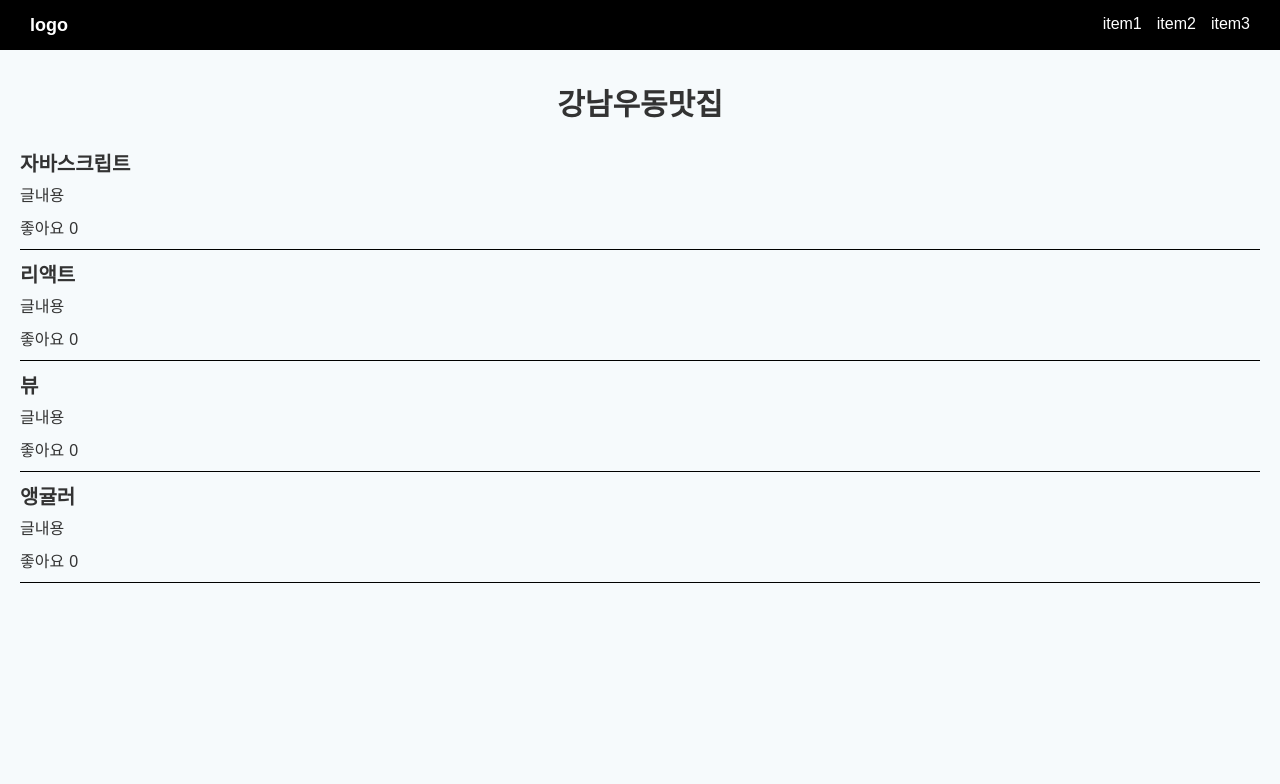
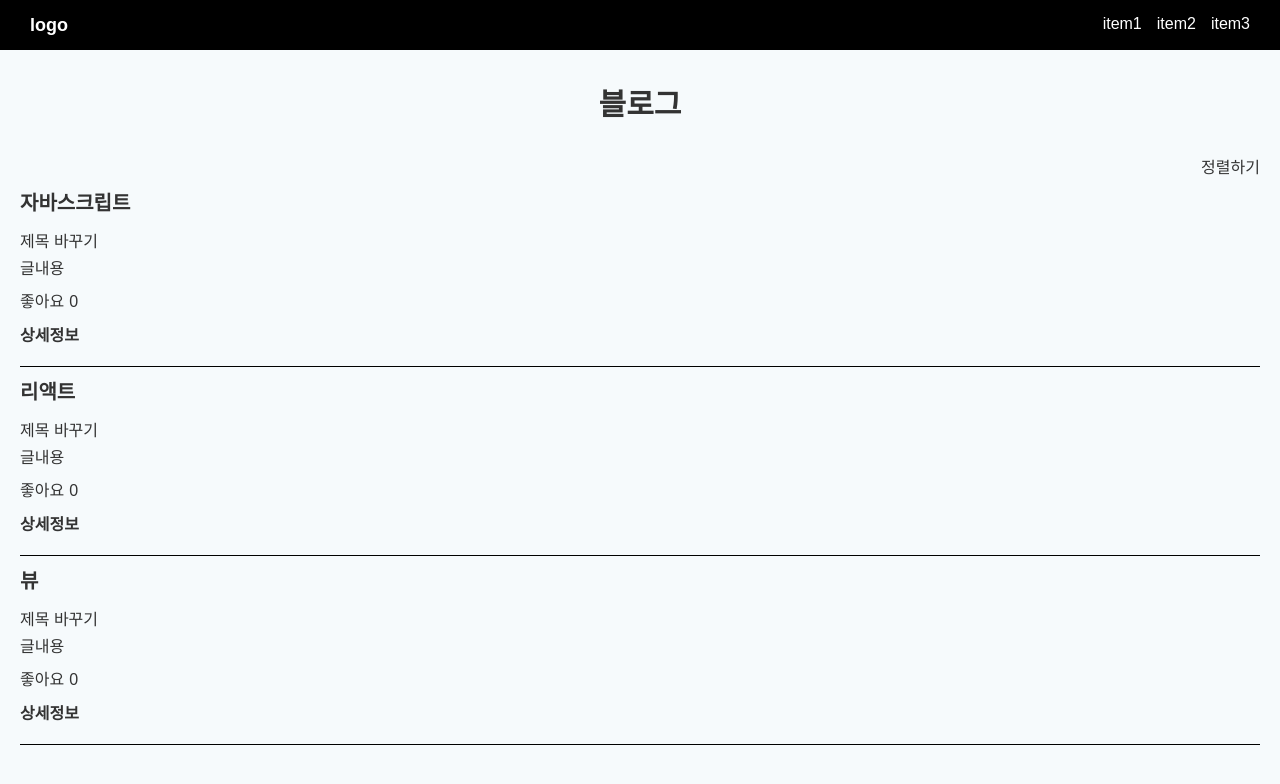
Before and after one commit to DongJae-Fn-Ing/react-fe, a React (Create React App) app: page / in a window 1280 px wide. Shown: the top 784 px of the page. Built offline with nearby package versions, Linux system fonts and the light colour scheme; a web font is replaced by a local one.

Commit message:
동적인 모달 개발

```diff
--- a/src/components/blog/blogCard/index.js
+++ b/src/components/blog/blogCard/index.js
@@ -1,13 +1,33 @@
 import React from "react";
 import Styled from "./styled";
 
-function BlogCard({ title, good, propGood, subKey }) {
+function BlogCard({
+  title,
+  good,
+  propGood,
+  nameChange,
+  modalState,
+  modalOpen,
+  subKey,
+}) {
+  const change = () => {
+    nameChange(subKey);
+  };
+
   const plus = () => {
     propGood((good += 1), subKey);
   };
+
+  const open = () => {
+    modalOpen(!modalState, subKey);
+  };
+
   return (
     <Styled className="card">
       <h3 className="card-title">{title}</h3>
+      <button type="button" onClick={change}>
+        제목 바꾸기
+      </button>
       <p className="card-con">글내용</p>
       <div className="card-good">
         <button className="btn" type="button" onClick={plus}>
@@ -15,6 +35,9 @@ function BlogCard({ title, good, propGood, subKey }) {
         </button>
         <span className="count">{good}</span>
       </div>
+      <button className="detail" type="button" onClick={open}>
+        상세정보
+      </button>
     </Styled>
   );
 }
--- a/src/components/blog/blogCard/styled.js
+++ b/src/components/blog/blogCard/styled.js
@@ -20,6 +20,11 @@ const Styled = styled.li`
     }
   }
 
+  .detail {
+    margin-bottom: 20px;
+    font-weight: bold;
+  }
+
   &:not(:last-child) {
     margin-bottom: 15px;
   }
--- /dev/null
+++ b/src/components/blog/blogModal/index.js
@@ -0,0 +1,28 @@
+import React from "react";
+import Styled from "./styled";
+
+function BlogModal({ modalState, modalClose, modalTitle }) {
+  const close = () => {
+    modalClose(!modalState);
+  };
+
+  return (
+    <Styled>
+      <div className="modal-mask"></div>
+      <div className="modal">
+        <div className="modal-header">
+          <h4>{modalTitle}</h4>
+          <button type="button" className="modal-close" onClick={close}>
+            닫기 버튼
+          </button>
+        </div>
+        <div className="modal-con">
+          <p>모달 텍스트</p>
+          <p>상세내용</p>
+        </div>
+      </div>
+    </Styled>
+  );
+}
+
+export default BlogModal;
--- /dev/null
+++ b/src/components/blog/blogModal/styled.js
@@ -0,0 +1,40 @@
+import styled from "@emotion/styled";
+
+const Styled = styled.div`
+  .modal-mask {
+    position: fixed;
+    width: 100%;
+    height: 100%;
+    z-index: 1000;
+    top: 0;
+    left: 0;
+    background-color: rgba(0, 0, 0, 0.45);
+  }
+
+  .modal {
+    position: fixed;
+    width: 500px;
+    border-radius: 5px;
+    background-color: #fff;
+    z-index: 1001;
+    top: 50%;
+    left: 50%;
+    transform: translate(-50%, -50%);
+
+    .modal-header {
+      display: flex;
+      padding: 0 20px;
+      height: 50px;
+      border-bottom: 1.1px solid #000;
+      justify-content: space-between;
+      align-items: center;
+    }
+
+    .modal-con {
+      padding: 20px;
+      min-height: 300px;
+    }
+  }
+`;
+
+export default Styled;
--- /dev/null
+++ b/src/components/common/btnArea/index.js
@@ -0,0 +1,8 @@
+import React from "react";
+import Styled from "./styled";
+
+function BtnArea({ children, className }) {
+  return <Styled className={className}>{children}</Styled>;
+}
+
+export default BtnArea;
--- /dev/null
+++ b/src/components/common/btnArea/styled.js
@@ -0,0 +1,25 @@
+import styled from "@emotion/styled";
+
+const Styled = styled.div`
+  display: flex;
+  padding: 0 20px;
+  margin: 15px 0px;
+  justify-content: flex-end;
+  align-items: center;
+
+  &.center {
+    justify-content: center;
+  }
+
+  &.left {
+    justify-content: flex-start;
+  }
+
+  .btn {
+    & + & {
+      margin-left: 10px;
+    }
+  }
+`;
+
+export default Styled;
--- /dev/null
+++ b/src/components/sample/styled.js
@@ -0,0 +1,7 @@
+import styled from "@emotion/styled";
+
+const Styled = styled.div`
+
+`;
+
+export default Styled;
--- a/src/pages/blogPage/index.js
+++ b/src/pages/blogPage/index.js
@@ -1,42 +1,87 @@
-import React, { useState } from "react";
+import React, { useEffect, useState } from "react";
 import Styled from "./styled";
 
 import BlogHeader from "../../components/blog/blogHeader";
 import BlogCard from "../../components/blog/blogCard";
+import BtnArea from "../../components/common/btnArea";
+import Modal from "../../components/blog/blogModal";
 
 function BlogPage() {
-  const [title, setTitle] = useState([
-    "자바스크립트",
-    "리액트",
-    "뷰",
-    "앵귤러",
-  ]);
+  let post = "블로그";
+
+  const [title, setTitle] = useState(["자바스크립트", "리액트", "뷰"]);
+
   const [good, setGood] = useState(
     title.map(() => {
       return 0;
     })
   );
-  let post = "강남우동맛집";
+
+  const [modalState, setModalState] = useState(false);
+  const [keyData, setKeyData] = useState();
+
+  const nameChange = (data) => {
+    /*     console.log(data); */
+    let nameCopy = [...title];
+    nameCopy[data] = "이름 바꾸기!";
+    setTitle(nameCopy);
+  };
 
   const propGood = (data, i) => {
-    console.log(data, i);
-    let copy = [...good];
-    copy[i] = data;
-    setGood(copy);
+    /*     console.log(data, i); */
+    let goodCopy = [...good];
+    goodCopy[i] = data;
+    setGood(goodCopy);
   };
+
+  const titleSort = () => {
+    let sortCopy = [...title];
+    sortCopy.sort((a, b) => {
+      if (a < b) return -1;
+      if (a > b) return 1;
+      return 0;
+    });
+    setTitle(sortCopy);
+  };
+
+  const modalOpen = (data, i) => {
+    setModalState(data);
+    setKeyData(i);
+  };
+
+  const modalClose = (data) => {
+    setModalState(data);
+  };
+
+  useEffect(() => {
+    const body = document.body;
+    if (modalState === true) {
+      body.style.overflowY = "hidden";
+    } else {
+      body.style.overflowY = "";
+    }
+  }, [modalState]);
 
   return (
     <Styled>
       <BlogHeader />
       <h2 className="blog-title">{post}</h2>
+      <BtnArea>
+        <button type="button" onClick={titleSort}>
+          정렬하기
+        </button>
+      </BtnArea>
       <div className="content">
         <ul className="blog-list">
           {title.map((item, i) => {
             return (
               <BlogCard
+                title={item}
+                good={good[i]}
                 propGood={propGood}
-                good={good[i]}
-                title={item}
+                nameChange={nameChange}
+                modalState={modalState}
+                modalOpen={modalOpen}
                 key={i}
                 subKey={i}
               />
@@ -44,6 +89,15 @@ function BlogPage() {
           })}
         </ul>
       </div>
+      {modalState === true ? (
+        <Modal
+          modalTitle={title[keyData]}
+          modalState={modalState}
+          modalClose={modalClose}
+        />
+      ) : (
+        ""
+      )}
     </Styled>
   );
 }
```
Also changed, not shown: src/components/sample/index.js (added, +12 -0 lines), 내용정리.txt, 1 other file (tests, documents, lock files or other folders).
